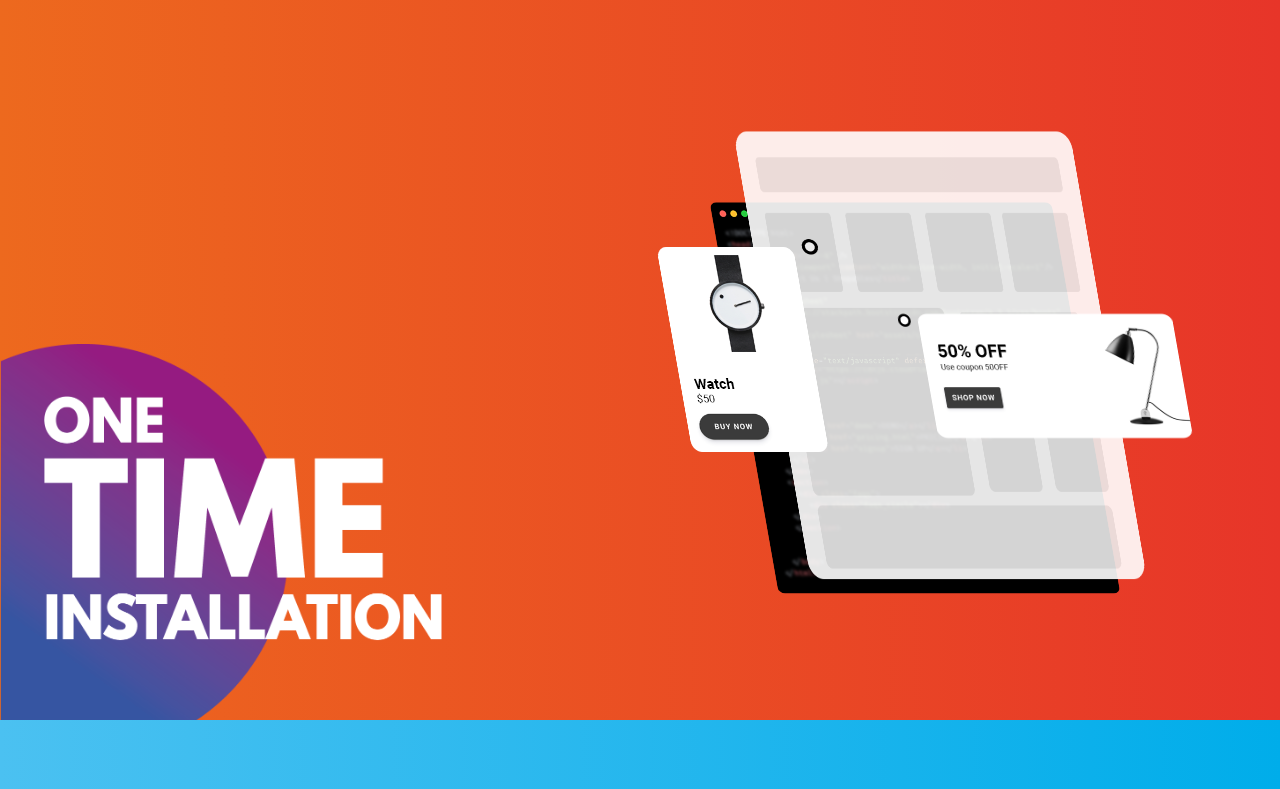
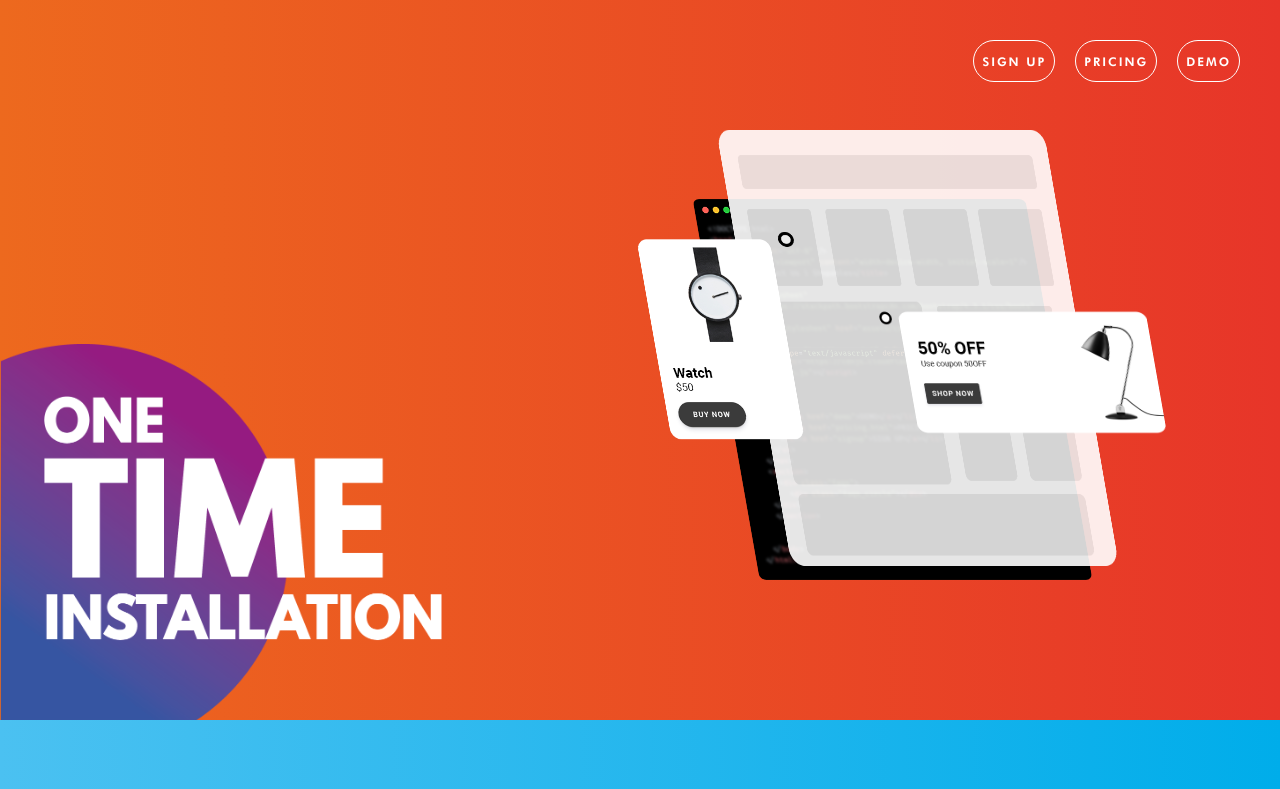
Before and after one commit to usama-gh/Shopables-Frontend, a plain HTML site: page features.html in a window 1280 px wide. Shown: the top 789 px of the page. Drawn offline with nearby package versions, Linux system fonts and the light colour scheme.

Commit message:
features page

```diff
--- a/features.html
+++ b/features.html
@@ -9,6 +9,7 @@
   />
   <link rel="stylesheet" href="https://cdnjs.cloudflare.com/ajax/libs/animate.css/3.7.2/animate.min.css">
 
+  <link rel="stylesheet" href="assets/css/style.css" />
 
   <style type="text/css">
     #featured{
@@ -82,7 +83,13 @@
 
   </head>
   <body>
-
+    <nav>
+      <ul>
+        <li><a href="demo">DEMO</a></li>
+        <li><a href="pricing.html">PRICING</a></li>
+        <li><a href="signup">SIGN UP</a></li>
+      </ul>
+    </nav>
 <!------ Include the above in your HEAD tag ---------->
 <section class="my-7 bg-primary text-white g1" id="featured">
   <div class="oneTimeInstall"></div>
```
